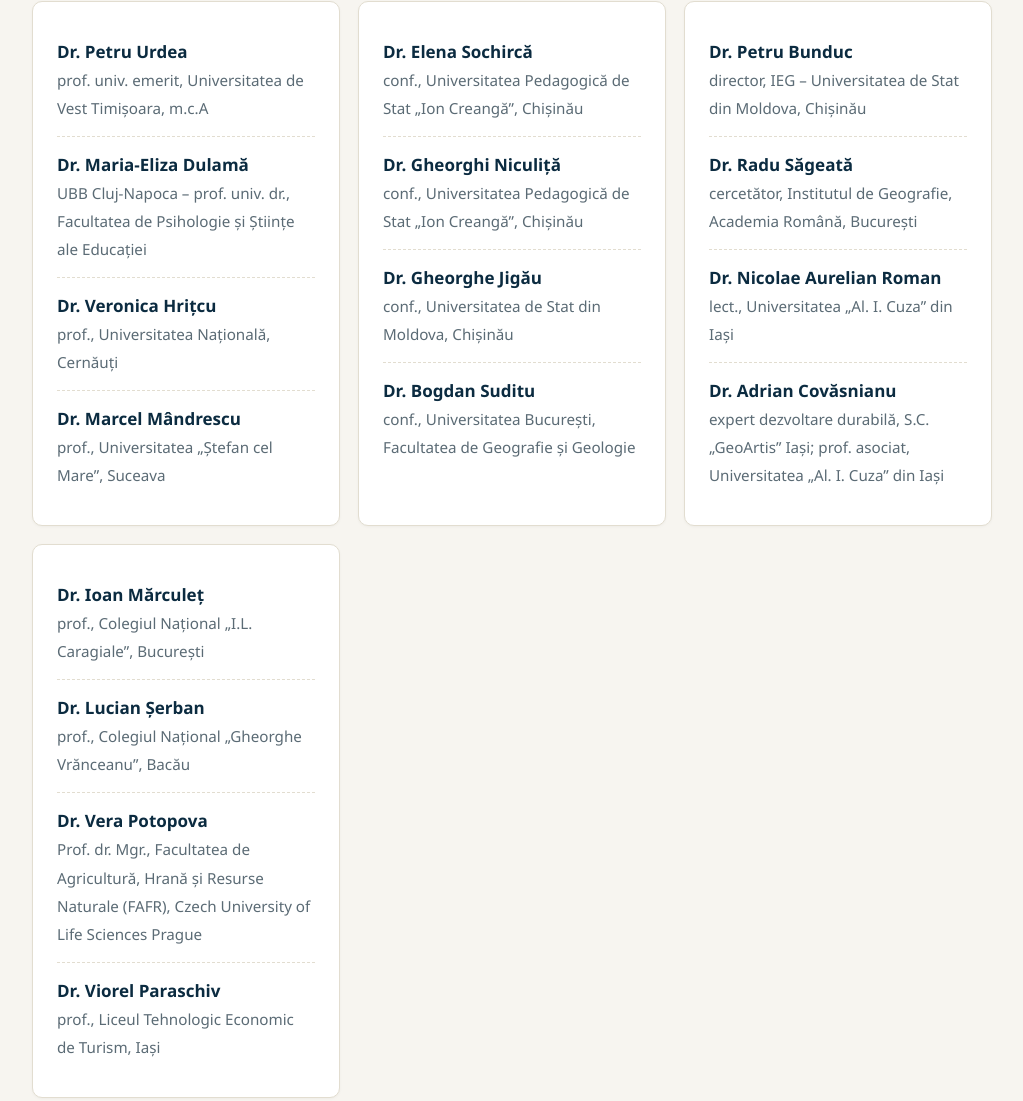
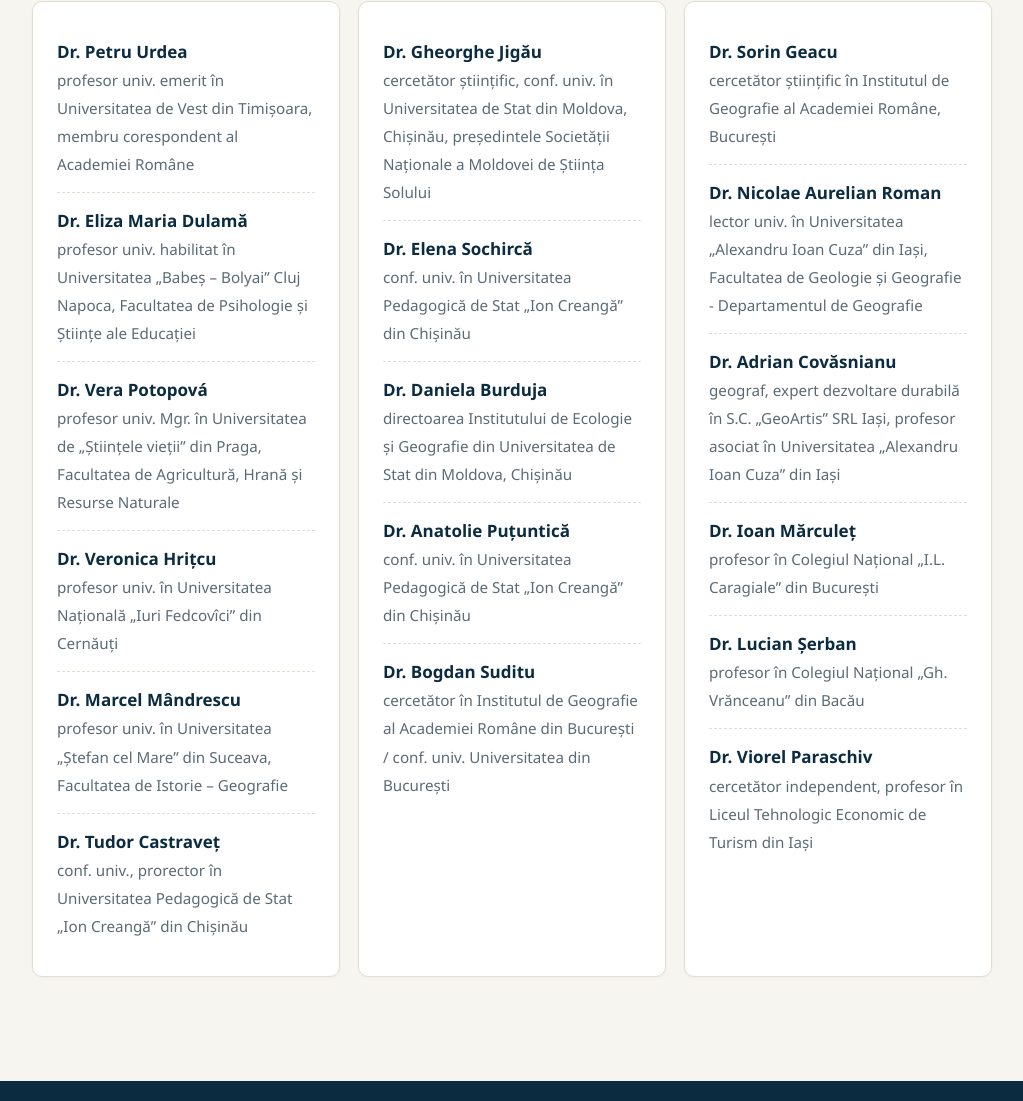
Before and after one commit to Rikarudo1/pemalurileprutului, a plain HTML site: page comitet.html in a window 1280 px wide. Shown: the part 376-1477 px from the top of the page, without its empty margins (128-1151 px from the left). Drawn offline with Linux system fonts and the light colour scheme.

Commit message:
comitet.html

```diff
--- a/comitet.html
+++ b/comitet.html
@@ -34,31 +34,29 @@
     <div class="grid">
 
       <div class="card">
-        <div class="person"><strong>Dr. Petru Urdea</strong><span>prof. univ. emerit, Universitatea de Vest Timișoara, m.c.A</span></div>
-        <div class="person"><strong>Dr. Maria-Eliza Dulamă</strong><span>UBB Cluj-Napoca – prof. univ. dr., Facultatea de Psihologie și Științe ale Educației</span></div>
-        <div class="person"><strong>Dr. Veronica Hrițcu</strong><span>prof., Universitatea Națională, Cernăuți</span></div>
-        <div class="person"><strong>Dr. Marcel Mândrescu</strong><span>prof., Universitatea „Ștefan cel Mare”, Suceava</span></div>
+        <div class="person"><strong>Dr. Petru Urdea</strong><span>profesor univ. emerit în Universitatea de Vest din Timișoara, membru corespondent al Academiei Române</span></div>
+        <div class="person"><strong>Dr. Eliza Maria Dulamă</strong><span>profesor univ. habilitat în Universitatea „Babeș – Bolyai” Cluj Napoca, Facultatea de Psihologie și Științe ale Educației</span></div>
+        <div class="person"><strong>Dr. Vera Potopová</strong><span>profesor univ. Mgr. în Universitatea de „Științele vieții” din Praga, Facultatea de Agricultură, Hrană și Resurse Naturale </span></div>
+        <div class="person"><strong>Dr. Veronica Hrițcu</strong><span>profesor univ. în Universitatea Națională „Iuri Fedcovîci” din Cernăuți</span></div>
+        <div class="person"><strong>Dr. Marcel Mândrescu</strong><span>profesor univ. în Universitatea „Ștefan cel Mare” din Suceava, Facultatea de Istorie – Geografie</span></div>
+        <div class="person"><strong>Dr. Tudor Castraveț</strong><span>conf. univ., prorector în Universitatea Pedagogică de Stat „Ion Creangă” din Chișinău</span></div>
       </div>
 
       <div class="card">
-        <div class="person"><strong>Dr. Elena Sochircă</strong><span>conf., Universitatea Pedagogică de Stat „Ion Creangă”, Chișinău</span></div>
-        <div class="person"><strong>Dr. Gheorghi Niculiță</strong><span>conf., Universitatea Pedagogică de Stat „Ion Creangă”, Chișinău</span></div>
-        <div class="person"><strong>Dr. Gheorghe Jigău</strong><span>conf., Universitatea de Stat din Moldova, Chișinău</span></div>
-        <div class="person"><strong>Dr. Bogdan Suditu</strong><span>conf., Universitatea București, Facultatea de Geografie și Geologie</span></div>
+        <div class="person"><strong>Dr. Gheorghe Jigău</strong><span>cercetător științific, conf. univ. în Universitatea de Stat din Moldova, Chișinău, președintele Societății Naționale a Moldovei de Știința Solului</span></div>
+        <div class="person"><strong>Dr. Elena Sochircă</strong><span>conf. univ. în Universitatea Pedagogică de Stat „Ion Creangă” din Chișinău</span></div>
+        <div class="person"><strong>Dr. Daniela Burduja</strong><span>directoarea Institutului de Ecologie și Geografie din Universitatea de Stat din Moldova, Chișinău</span></div>
+        <div class="person"><strong>Dr. Anatolie Puțuntică</strong><span>conf. univ.  în Universitatea Pedagogică de Stat „Ion Creangă” din Chișinău</span></div>
+        <div class="person"><strong>Dr. Bogdan Suditu</strong><span>cercetător în Institutul de Geografie al Academiei Române din București / conf. univ.  Universitatea din București</span></div>
       </div>
 
       <div class="card">
-        <div class="person"><strong>Dr. Petru Bunduc</strong><span>director, IEG – Universitatea de Stat din Moldova, Chișinău</span></div>
-        <div class="person"><strong>Dr. Radu Săgeată</strong><span>cercetător, Institutul de Geografie, Academia Română, București</span></div>
-        <div class="person"><strong>Dr. Nicolae Aurelian Roman</strong><span>lect., Universitatea „Al. I. Cuza” din Iași</span></div>
-        <div class="person"><strong>Dr. Adrian Covăsnianu</strong><span>expert dezvoltare durabilă, S.C. „GeoArtis” Iași; prof. asociat, Universitatea „Al. I. Cuza” din Iași</span></div>
-      </div>
-
-      <div class="card">
-        <div class="person"><strong>Dr. Ioan Mărculeț</strong><span>prof., Colegiul Național „I.L. Caragiale”, București</span></div>
-        <div class="person"><strong>Dr. Lucian Șerban</strong><span>prof., Colegiul Național „Gheorghe Vrănceanu”, Bacău</span></div>
-        <div class="person"><strong>Dr. Vera Potopova</strong><span>Prof. dr. Mgr., Facultatea de Agricultură, Hrană și Resurse Naturale (FAFR), Czech University of Life Sciences Prague</span></div>
-        <div class="person"><strong>Dr. Viorel Paraschiv</strong><span>prof., Liceul Tehnologic Economic de Turism, Iași</span></div>
+        <div class="person"><strong>Dr. Sorin Geacu</strong><span>cercetător științific în Institutul de Geografie al Academiei Române, București</span></div>
+        <div class="person"><strong>Dr. Nicolae Aurelian Roman</strong><span>lector univ. în Universitatea „Alexandru Ioan Cuza” din Iași, Facultatea de Geologie și Geografie - Departamentul de Geografie</span></div>
+        <div class="person"><strong>Dr. Adrian Covăsnianu</strong><span>geograf, expert dezvoltare durabilă în S.C. „GeoArtis” SRL Iași, profesor asociat în Universitatea „Alexandru Ioan Cuza” din Iași</span></div>
+        <div class="person"><strong>Dr. Ioan Mărculeț</strong><span>profesor în Colegiul Național „I.L. Caragiale” din București</span></div>
+        <div class="person"><strong>Dr. Lucian Șerban</strong><span>profesor în Colegiul Național „Gh. Vrănceanu” din Bacău</span></div>
+        <div class="person"><strong>Dr. Viorel Paraschiv</strong><span>cercetător independent, profesor în Liceul Tehnologic Economic de Turism din Iași</span></div>
       </div>
 
     </div>
```
